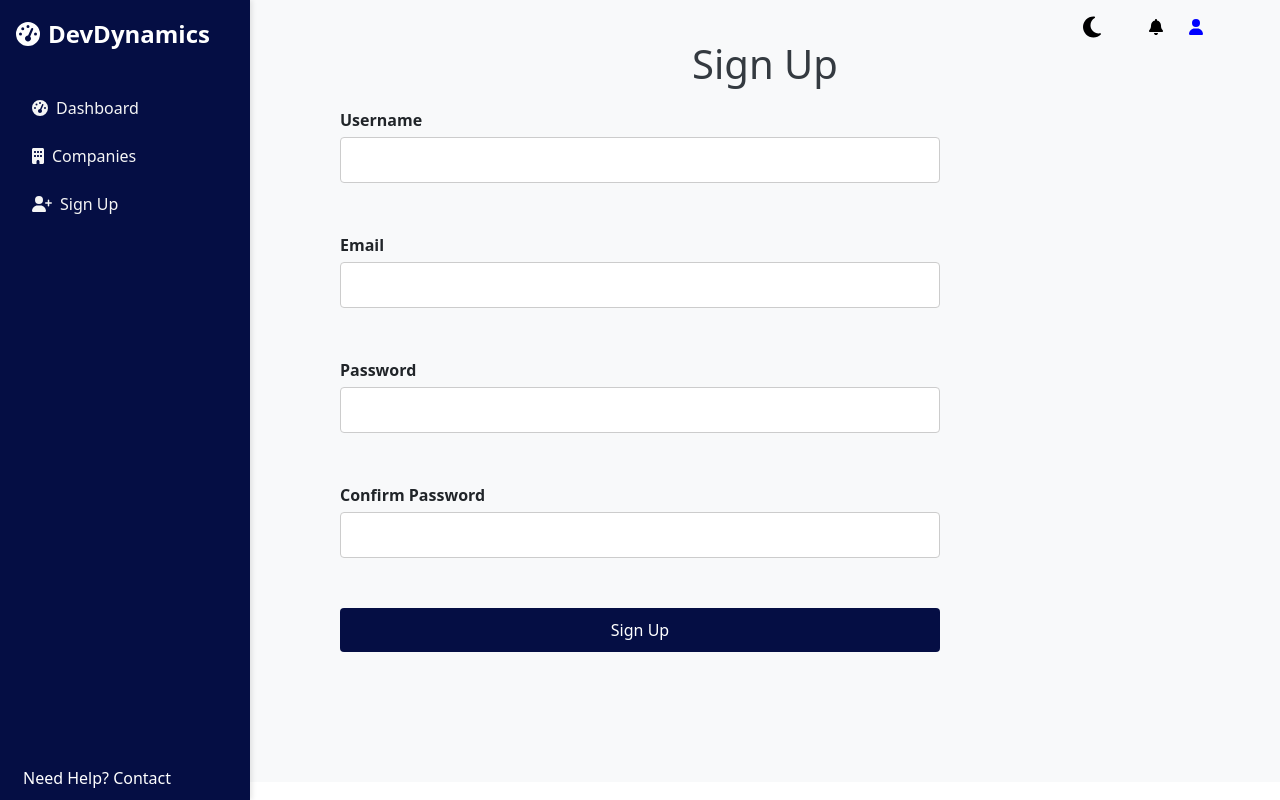
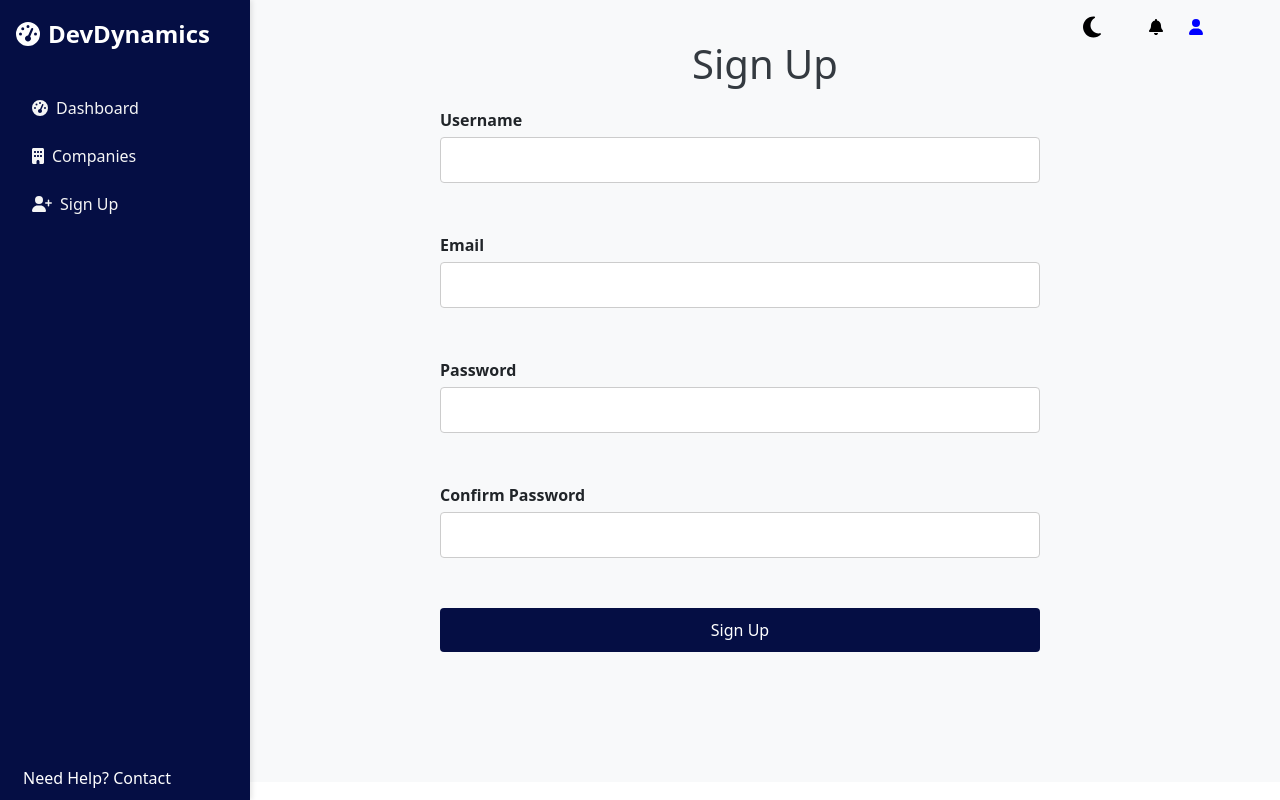
Before and after one commit to moto23/devdynamics-dashboard, a React (Create React App) app: page /signup in a window 1280 px wide. Built offline with nearby package versions, Linux system fonts and the light colour scheme.

Commit message:
Update SignUp.css

```diff
--- a/src/pages/SignUp.css
+++ b/src/pages/SignUp.css
@@ -16,7 +16,7 @@
   max-width: 600px;
   margin: 0 auto;
   margin-bottom: 90px;
-  margin-right:300px;
+  margin-right:200px;
 }
 
 .form-group {
```
